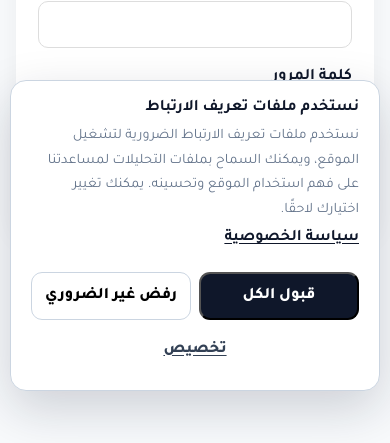
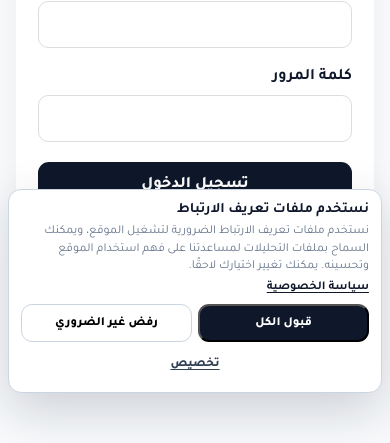
Before and after one commit to nsqdes-source/maintenance-website, a Next.js app: page /admin/login in a window 390 px wide. Shown: the part 443-886 px from the top of the page. Built offline with nearby package versions, Linux system fonts and the light colour scheme; no server answers; the database is empty.

Commit message:
fix: compact cookie consent on desktop and mobile

```diff
--- a/app/globals.css
+++ b/app/globals.css
@@ -695,3 +695,37 @@ body, .innerPage, .adminPage, .request-page { background: var(--site-background,
 .cookiePreferencesActions { display: flex; justify-content: flex-end; }
 .cookieConsentManage { position: fixed; inset: auto auto 14px 14px; z-index: 1190; min-height: 36px; padding: 7px 11px; border: 1px solid #cbd5e1; border-radius: 999px; background: #fff; color: #334155; box-shadow: 0 8px 24px rgba(15,23,42,.12); font: inherit; font-size: .78rem; font-weight: 800; cursor: pointer; }
 @media (max-width: 820px) { .cookieConsent { inset: auto 10px 10px 10px; width: auto; max-height: calc(100dvh - 20px); overflow-y: auto; } .cookieConsentMain { display: grid; } .cookieConsentActions { display: grid; grid-template-columns: 1fr 1fr; } .cookieConsentActions .button { width: 100%; padding-inline: 12px; } .cookieCustomizeButton { grid-column: 1 / -1; } .cookiePreferenceRow { display: grid; } .cookieConsentManage { inset: auto 10px 10px auto; } }
+
+/* Compact cookie consent presentation */
+.cookieConsent { width: min(960px, calc(100% - 44px)); padding: 14px 16px; border-radius: 14px; }
+.cookieConsentMain { gap: 18px; }
+.cookieConsent strong { margin-bottom: 4px; font-size: .95rem; }
+.cookieConsent p { max-width: 640px; font-size: .82rem; line-height: 1.55; }
+.cookieConsentLinks { margin-top: 5px; font-size: .82rem; }
+.cookieConsentActions { gap: 6px; }
+.cookieConsentActions .button { min-height: 40px; padding-inline: 16px; font-size: .86rem; }
+.cookieCustomizeButton { min-height: 38px; padding-inline: 10px; font-size: .84rem; }
+.cookiePreferences { gap: 8px; margin-top: 12px; padding-top: 12px; }
+.cookiePreferenceRow { gap: 14px; padding: 10px 12px; }
+.cookiePreferenceRow p { font-size: .8rem; line-height: 1.5; }
+.cookiePreferencesActions .button { min-height: 40px; padding-inline: 16px; font-size: .86rem; }
+@media (max-width: 820px) {
+  .cookieConsent { inset: auto 8px 8px 8px; width: auto; padding: 12px; border-radius: 13px; max-height: 44dvh; overflow-y: auto; }
+  .cookieConsentMain { gap: 10px; }
+  .cookieConsent strong { font-size: .9rem; }
+  .cookieConsent p { font-size: .76rem; line-height: 1.45; }
+  .cookieConsentLinks { margin-top: 4px; font-size: .76rem; }
+  .cookieConsentActions { grid-template-columns: 1fr 1fr; gap: 6px; }
+  .cookieConsentActions .button { min-height: 38px; padding-inline: 8px; font-size: .78rem; }
+  .cookieCustomizeButton { min-height: 32px; padding: 0; font-size: .78rem; }
+  .cookiePreferences { gap: 7px; margin-top: 10px; padding-top: 10px; }
+  .cookiePreferenceRow { gap: 8px; padding: 9px 10px; }
+  .cookiePreferenceRow p { font-size: .74rem; line-height: 1.4; }
+  .cookieAlwaysOn { font-size: .7rem; }
+  .cookieToggle { font-size: .76rem; }
+  .cookiePreferencesActions .button { min-height: 38px; font-size: .78rem; }
+}
+@media (max-width: 520px) {
+  .cookieConsent { max-height: 40dvh; }
+  .cookieConsent p { max-width: none; }
+}
```
